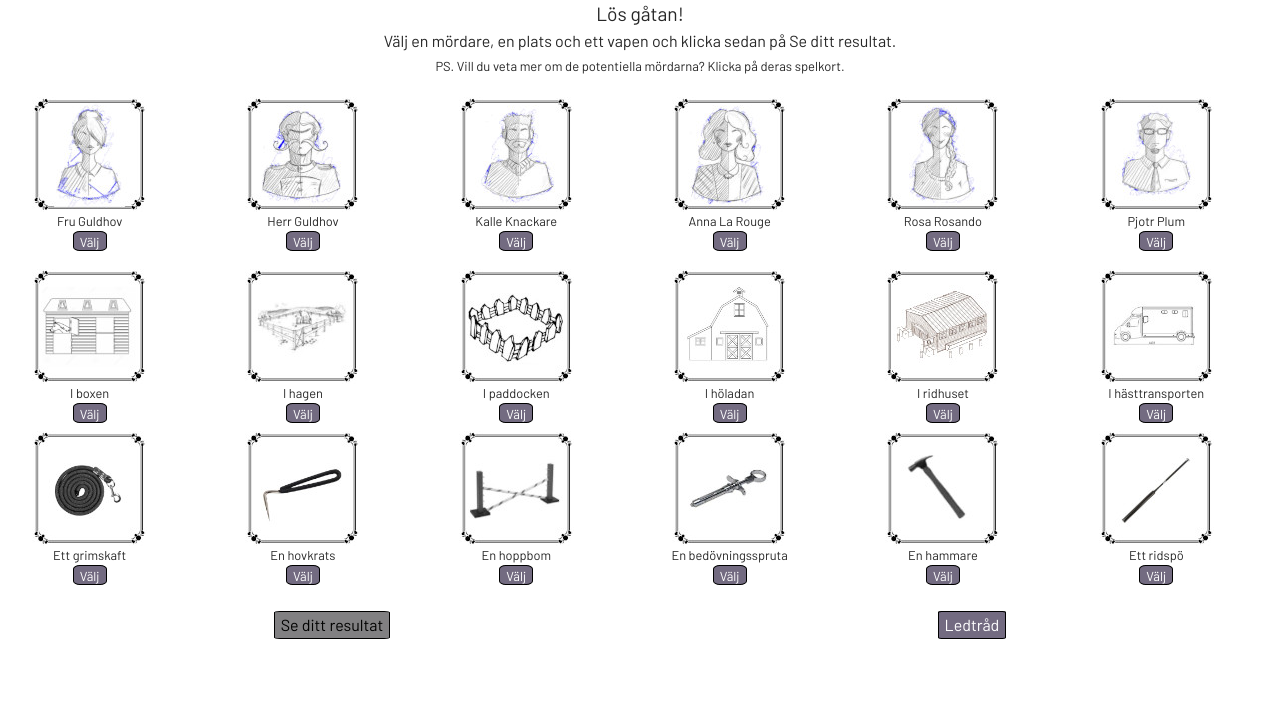
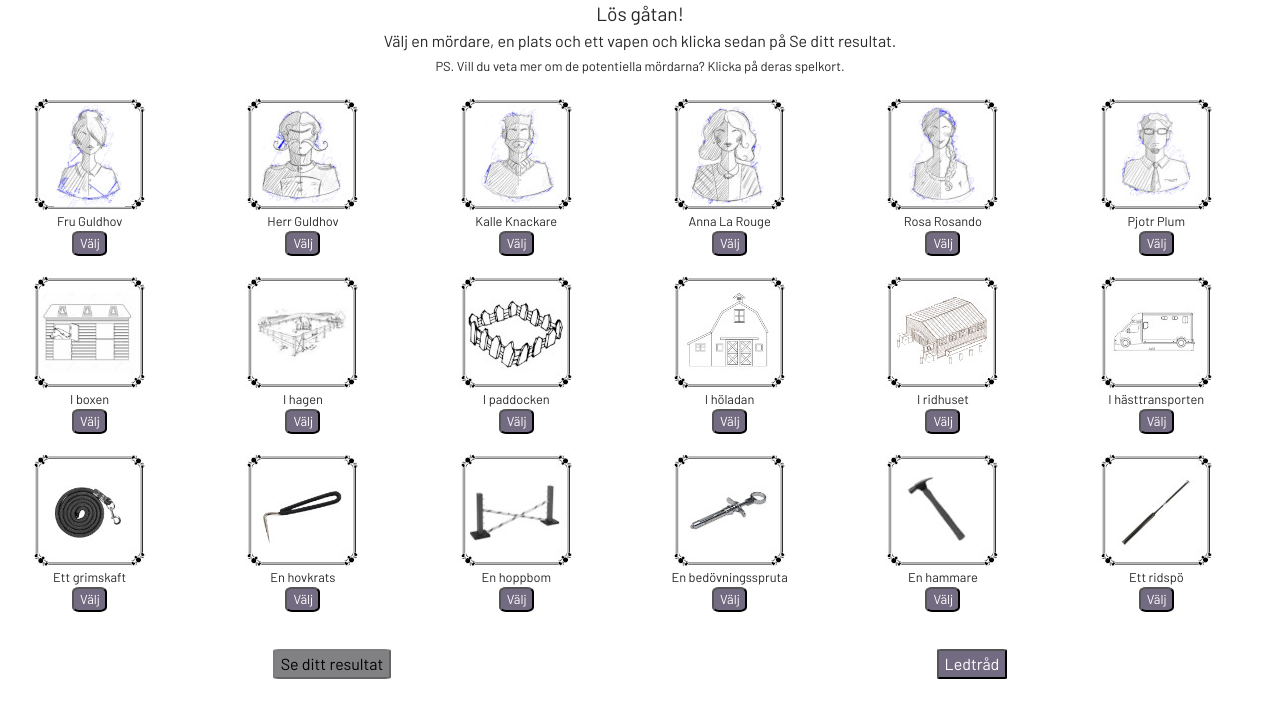
Before and after one commit to Medieinstitutet/fed22d-js-grundkurs-2-cluedo-MariaLBovin, a website built with Vite: page index.html in a window 1280 px wide. Both pictures are taken after a click on the button "Börja spela". Shown: the top 718 px of the page. Built offline with nearby package versions, Linux system fonts and the light colour scheme.

Commit message:
css fixes for laptop

```diff
--- a/src/arrays.js
+++ b/src/arrays.js
@@ -5,7 +5,7 @@ const killersArray = [
     age: 65,
     color: 'Blå',
     image: [{
-      src: 'public/images/killers/fru_guldhov.jpg',
+      src: '/images/killers/fru_guldhov.jpg',
       alt: 'Svartvit tecknad bild av äldre kvinna',
     }],
     about:
@@ -17,7 +17,7 @@ const killersArray = [
     age: 69,
     color: 'Gul',
     image: [{
-      src: 'public/images/killers/herr_guldhov.jpg',
+      src: '/images/killers/herr_guldhov.jpg',
       alt: 'Svartvit tecknad bild av äldre man',
     }],
     about: 'Herr Guldhov, gift med fru Guldhov. 69 år gammal, har en gul jacka som han är mycket stolt över. Snål.',
@@ -28,7 +28,7 @@ const killersArray = [
     age: 39,
     color: 'Grön',
     image: [{
-      src: 'public/images/killers/kalle_knackare.jpg',
+      src: 'images/killers/kalle_knackare.jpg',
       alt: 'Svartvit tecknad bild av medelålders man',
     }],
     about:
@@ -40,7 +40,7 @@ const killersArray = [
     age: 23,
     color: 'Röd',
     image: [{
-      src: 'public/images/killers/anna_la_rouge.jpg',
+      src: '/images/killers/anna_la_rouge.jpg',
       alt: 'Svartvit tecknad bild av ung kvinna',
     }],
     about:
@@ -52,7 +52,7 @@ const killersArray = [
     age: 18,
     color: 'Rosa',
     image: [{
-      src: 'public/images/killers/rosa_rosando.jpg',
+      src: '/images/killers/rosa_rosando.jpg',
       alt: 'Svartvit tecknad bild av ung kvinna',
     }],
     about:
@@ -64,7 +64,7 @@ const killersArray = [
     age: 42,
     color: 'Plommon',
     image: [{
-      src: 'public/images/killers/pjotr_plum.jpg',
+      src: '/images/killers/pjotr_plum.jpg',
       alt: 'Svartvit tecknad bild av medelålders man',
     }],
     about:
@@ -76,42 +76,42 @@ const placesArray = [
   {
     place: 'I boxen',
     image: [{
-      src: 'public/images/places/hastbox.jpg',
+      src: '/images/places/hastbox.jpg',
       alt: 'Svartvit bild av en hästbox',
     }],
   },
   {
     place: 'I hagen',
     image: [{
-      src: 'public/images/places/hasthage.jpg',
+      src: '/images/places/hasthage.jpg',
       alt: 'Svartvit bild av en hästhage',
     }],
   },
   {
     place: 'I paddocken',
     image: [{
-      src: 'public/images/places/paddock.jpg',
+      src: '/images/places/paddock.jpg',
       alt: 'Svartvit bild av en paddock',
     }],
   },
   {
     place: 'I höladan',
     image: [{
-      src: 'public/images/places/holada.jpg',
+      src: '/images/places/holada.jpg',
       alt: 'Svartvit bild av en hölada',
     }],
   },
   {
     place: 'I ridhuset',
     image: [{
-      src: 'public/images/places/ridhus.jpg',
+      src: '/images/places/ridhus.jpg',
       alt: 'Svartvit bild av ett ridhus',
     }],
   },
   {
     place: 'I hästtransporten',
     image: [{
-      src: 'public/images/places/transport.jpg',
+      src: '/images/places/transport.jpg',
       alt: 'Svartvit bild av en hästtransport',
     }],
   },
@@ -121,7 +121,7 @@ const weaponsArray = [
     id: 1,
     weapon: 'Ett grimskaft',
     image: [{
-      src: 'public/images/weapons/grimskaft.jpg',
+      src: '/images/weapons/grimskaft.jpg',
       alt: 'Svarvit bild av ett grimskaft',
     }],
   },
@@ -129,7 +129,7 @@ const weaponsArray = [
     id: 2,
     weapon: 'En hovkrats',
     image: [{
-      src: 'public/images/weapons/hovkrats.jpg',
+      src: '/images/weapons/hovkrats.jpg',
       alt: 'Svartvit bild av en hovkrats',
     }],
   },
@@ -137,7 +137,7 @@ const weaponsArray = [
     id: 3,
     weapon: 'En hoppbom',
     image: [{
-      src: 'public/images/weapons/hoppbom.jpg',
+      src: '/images/weapons/hoppbom.jpg',
       alt: 'Svartvit bild av en hoppbom',
     }],
   },
@@ -145,7 +145,7 @@ const weaponsArray = [
     id: 4,
     weapon: 'En bedövningsspruta',
     image: [{
-      src: 'public/images/weapons/bedovningspistol.jpg',
+      src: '/images/weapons/bedovningspistol.jpg',
       alt: 'Svartvit bild av en bedövningsspruta',
     }],
   },
@@ -153,7 +153,7 @@ const weaponsArray = [
     id: 5,
     weapon: 'En hammare',
     image: [{
-      src: 'public/images/weapons/hammare.jpg',
+      src: '/images/weapons/hammare.jpg',
       alt: 'Svartvit bild av en hammare',
     }],
   },
@@ -161,7 +161,7 @@ const weaponsArray = [
     id: 6,
     weapon: 'Ett ridspö',
     image: [{
-      src: 'public/images/weapons/ridspo.jpg',
+      src: '/images/weapons/ridspo.jpg',
       alt: 'Svartvit bild av ett ridspö',
     }],
   },
--- a/src/style/_desktop.scss
+++ b/src/style/_desktop.scss
@@ -3,8 +3,7 @@
   margin-bottom: 10%;
   margin-left: 15%;
   background-size: 100%;
-  height: 70vh;
-  width: 35vw;
+  width: 27vw;
 }
 
 @mixin text-clue-boxes{
@@ -51,7 +50,7 @@
     display: inline-flex;
     flex-direction: column;
     align-items: center;
-    height: 20vh;
+    height: 22vh;
     width: 14vw;
   }
 }
@@ -67,7 +66,7 @@
     display: inline-flex;
     flex-direction: column;
     align-items: center;
-    height: 20vh;
+    height: 22vh;
     width: 14vw;
   }
 }
@@ -83,7 +82,7 @@
     display: inline-flex;
     flex-direction: column;
     align-items: center;
-    height: 20vh;
+    height: 22vh;
     width: 14vw;
   }
 }
--- a/src/style/_mobile.scss
+++ b/src/style/_mobile.scss
@@ -35,12 +35,13 @@
   margin-top: 20%;
   position: absolute;
 
-  .clue-text {
-    padding: 20px;
-    text-align: center;
-  }
 }
 
+@mixin buttons {
+  background-color: rgba(100, 91, 116, 90%);
+  color: white;
+
+}
 .hidden {
   position: absolute;
   visibility:hidden;
@@ -76,10 +77,9 @@
   }
 
   .begin-game {
+    @include buttons;
     margin-top: 10%;
-    background-color: rgba(100, 91, 116, 90%);
-    color: white;
-    border: 0.5px solid black;
+
   }
 }
 
@@ -121,13 +121,10 @@
     margin-top: 45px;
   }
 
-
 }
 
 .close-text {
-  background-color: rgba(100, 91, 116, 90%);
-  color: white;
-  border: 1px solid black;
+  @include buttons;
   border-radius: 5%;
   height: 35px;
   width: 45px;
@@ -137,11 +134,10 @@
 }
 
 .selectbutton {
-  height: 20px;
+  @include buttons;
+  height: 25px;
+  width: 35px;
   font-size: small;
-  background-color: rgba(100, 91, 116, 90%);
-  color: white;
-  border: 0.5px solid black;
   border-radius: 20%;
 }
 
@@ -225,10 +221,8 @@
 
 .test-result,
 #clue {
+  @include buttons;
   margin-top: 20px;
-  background-color: rgba(100, 91, 116, 90%);
-  color: white;
-  border: 1px solid black;
   border-radius: 5%;
 }
 
@@ -239,6 +233,15 @@
 
 #cluebox {
   @include textbox-clue;
+
+  .clue-text {
+    padding: 20px;
+    text-align: center;
+  }
+
+  #close-text {
+    @include buttons;
+  }
 }
 
 #resultpage {
@@ -256,9 +259,7 @@
   }
 
   .play-again {
-    margin-top: 10%;
-    background-color: rgba(100, 91, 116, 90%);
-    color: white;
+    @include buttons;
     border: 1px solid black;
     border-radius: 5%;
   }
@@ -279,10 +280,7 @@
   }
 
   .startover {
-    margin-top: 10%;
-    background-color: rgba(100, 91, 116, 90%);
-    color: white;
-    border: 1px solid black;
+    @include buttons;
     border-radius: 5%;
   }
 }
--- a/src/style/_tablet.scss
+++ b/src/style/_tablet.scss
@@ -1,35 +1,19 @@
-.all-killers {
-  display: grid;
-  grid-template-columns: 1fr 1fr 1fr;
-  grid-template-rows: 1fr 1fr;
-  grid-auto-flow: row;
-  grid-template-areas:
-    'killer-0 killer-1 killer-2'
-    'killer-3 killer-4 killer-5';
+.startpage {
+  background-image: url('/images/background-image-large.jpg');
+  background-repeat: no-repeat;
+  background-size: fit;
 }
 
-.killer-0 {
-  grid-area: killer-0;
+.all-killers .killer {
+  height: 17vh;
 }
 
-.killer-1 {
-  grid-area: killer-1;
+.all-places .place{
+  height: 17vh;
 }
 
-.killer-2 {
-  grid-area: killer-2;
-}
-
-.killer-3 {
-  grid-area: killer-3;
-}
-
-.killer-4 {
-  grid-area: killer-4;
-}
-
-.killer-5 {
-  grid-area: killer-5;
+.all-weapons .weapon{
+  height: 17vh;
 }
 
 #resultpage .result {
```
Also changed, not shown: src/main.js (+25 -21 lines).
